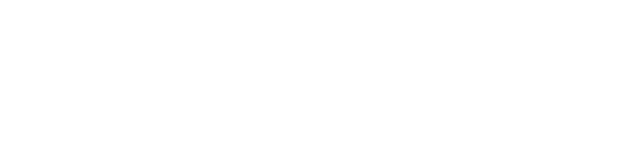
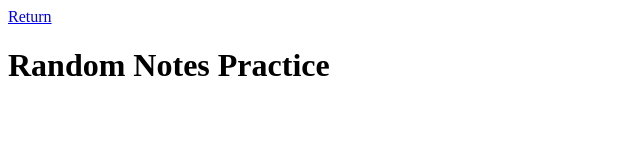
Before and after one commit to shashank2961/GuitarMaster, a plain HTML site: page Pages/RandomNotePractice.html in a window 1280 px wide. Shown: the whole page, without its empty margins (0-640 px from the left). Drawn offline with Linux system fonts and the light colour scheme.

Commit message:
Created a Title and a link back to the main page

```diff
--- a/Pages/RandomNotePractice.html
+++ b/Pages/RandomNotePractice.html
@@ -7,7 +7,8 @@
 </head>
 
 <body>
-
+    <a href="../Index.html" class="button">Return</a>
+    <h1>Random Notes Practice</h1>
 </body>
 
 
```
